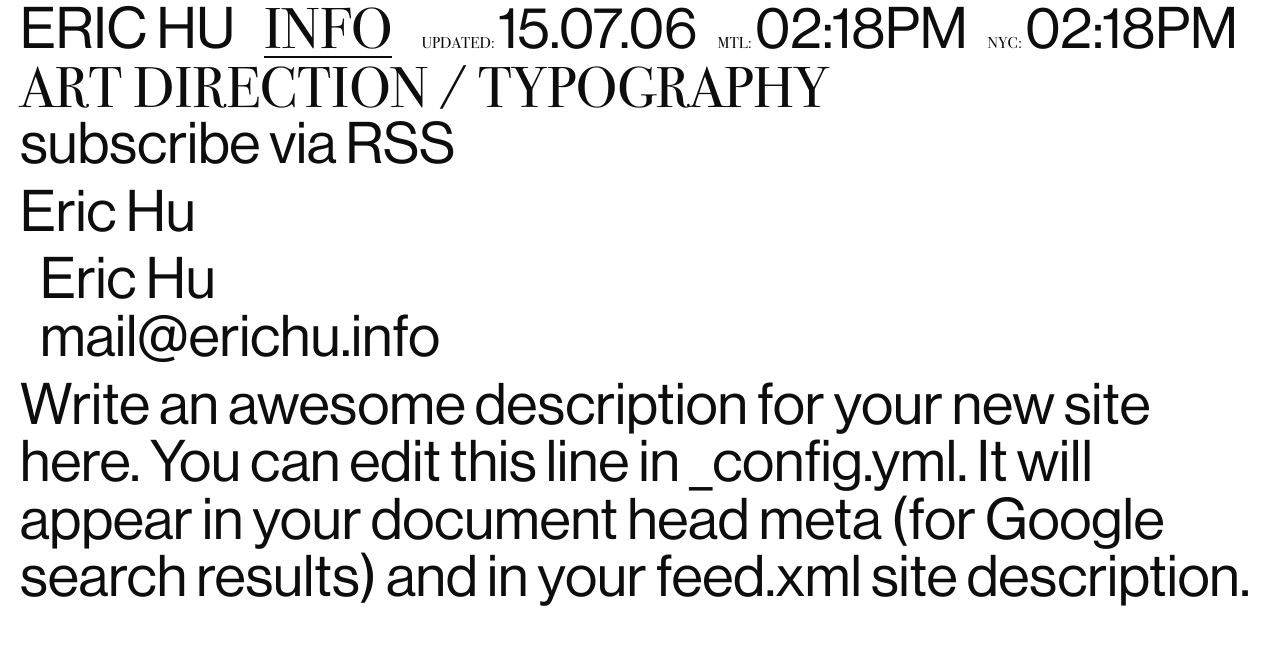
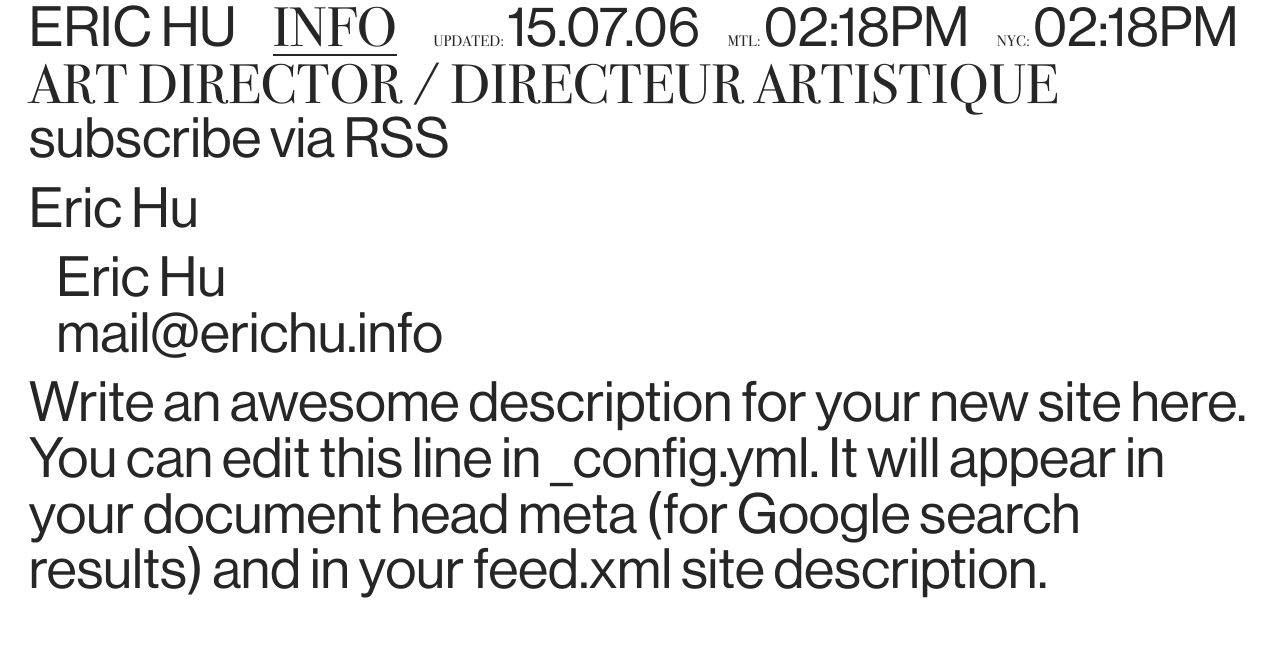
Before and after one commit to er1chu/EricHu.info, a Jekyll site: the page built from index.html, in a window 1280 px wide. Shown: the top 645 px of the page. Built offline with Jekyll 4.4.1, drawn with Linux system fonts in a browser that asks for light colours; nearby versions of some CDN libraries.

Commit message:
found out margin ratio

```diff
--- a/_includes/header.html
+++ b/_includes/header.html
@@ -10,7 +10,7 @@
         {% endfor %}
         <span class="stat-title">Updated: </span>15.07.06<span class="stat-title">MTL: </span>02:18PM<span class="stat-title">NYC: </span>02:18PM
     </nav>
-    <div class="sub-title">Art Direction / Typography</div>
+    <div class="sub-title">Art Director / Directeur Artistique</div>
 
 
 
--- a/_sass/_base.scss
+++ b/_sass/_base.scss
@@ -153,20 +153,19 @@ pre {
  * Wrapper
  */
 .wrapper {
-    max-width: -webkit-calc(#{$content-width} - (#{$spacing-unit} * 2));
-    max-width:         calc(#{$content-width} - (#{$spacing-unit} * 2));
+    max-width: 100%;
     margin-right: auto;
     margin-left: auto;
     padding-right: $spacing-unit;
     padding-left: $spacing-unit;
     @extend %clearfix;
 
-    @include media-query($on-laptop) {
-        max-width: -webkit-calc(#{$content-width} - (#{$spacing-unit}));
-        max-width:         calc(#{$content-width} - (#{$spacing-unit}));
-        padding-right: $spacing-unit / 2;
-        padding-left: $spacing-unit / 2;
-    }
+    // @include media-query($on-laptop) {
+    //     max-width: -webkit-calc(#{$content-width} - (#{$spacing-unit}));
+    //     max-width:         calc(#{$content-width} - (#{$spacing-unit}));
+    //     padding-right: $spacing-unit / 2;
+    //     padding-left: $spacing-unit / 2;
+    // }
 }
 
 
--- a/css/main.scss
+++ b/css/main.scss
@@ -8,16 +8,16 @@
 // Our variables
 $base-font-family: "Neue Haas Grotesk","Helvetica Neue", Helvetica, Arial, sans-serif;
 $secondary-font-family: "Bodoni", "Times New Roman", Times, serif;
-$base-font-size:   4.5vw;
+$base-font-size:   4.35vw;
 $base-font-weight: 200;
 $small-font-size:  $base-font-size * 0.275;
 $base-line-height: 1;
 
-$spacing-unit:     20px;
+$spacing-unit:     2.25%;
 
-$text-color:       lighten(#000,5%);
+$text-color:       lighten(#000,15%);
 $background-color: #fff;
-$brand-color:      lighten(#000,5%);
+$brand-color:      $text-color;
 
 $grey-color:       #828282;
 $grey-color-light: lighten($grey-color, 40%);
@@ -28,6 +28,33 @@ $content-width:    100%;
 
 $on-palm:          100%;
 $on-laptop:        100%;
+
+// Character Styles
+
+.base-font-size-caps {
+	font-size: $base-font-size;
+	text-transform: uppercase;
+}
+.small-font-size-caps {
+	font-size: $secondary-font-family;
+	text-transform: uppercase;
+}
+
+
+.base-font-caps {
+	font-family: $base-font-family;
+	@extends .base-font-size-caps;
+}
+
+.secondary-font-caps {
+	font-family: $secondary-font-family;
+	@extends .base-font-size-caps;
+}
+
+.base-font-caps-small {
+	font-family: $base-font-family;
+
+}
 
 
 
```
Also changed, not shown: img/backside.jpg (added), img/v1984_web.jpg (added).
